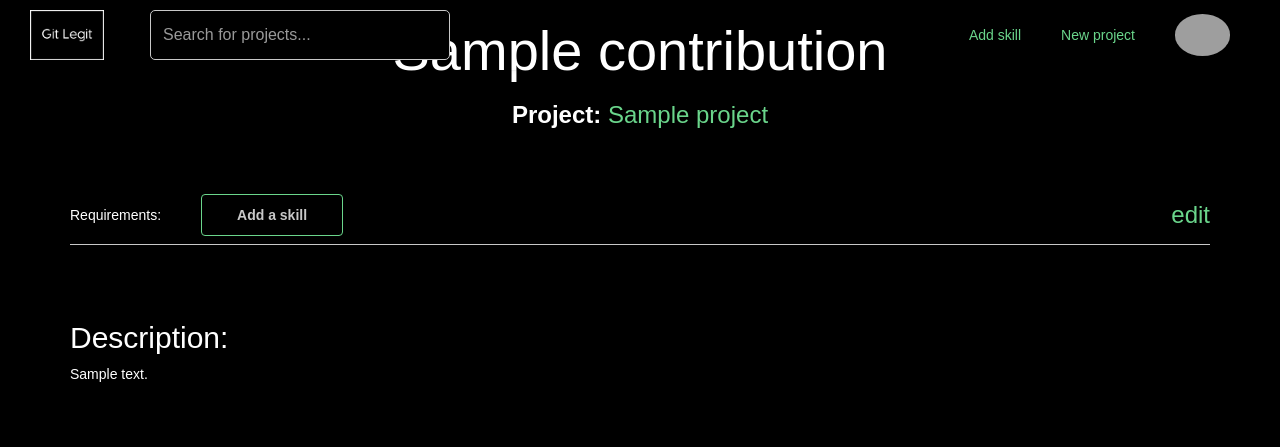
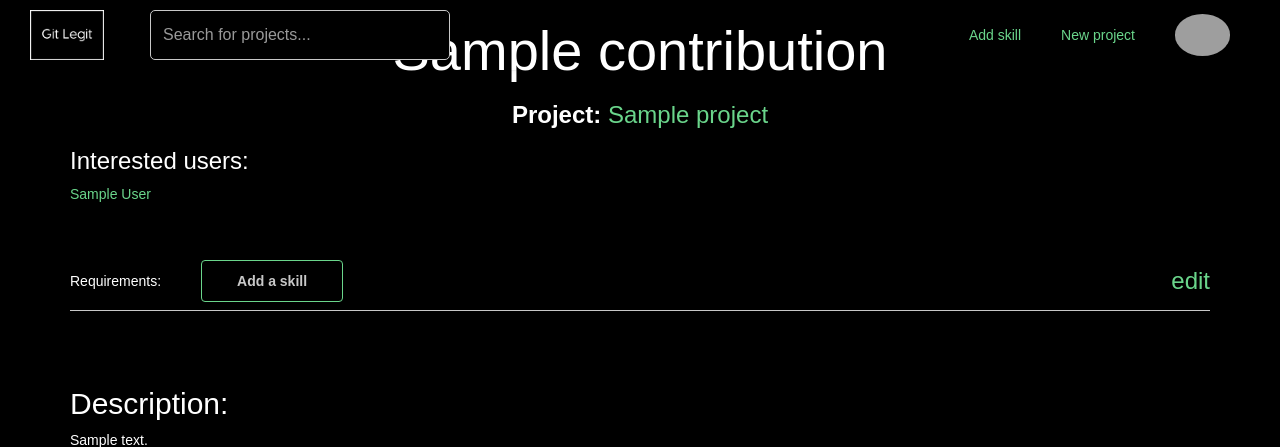
Before and after one commit to MasakiNoguchi/git-legit, a Rails app: page /contributions/1 in a window 1280 px wide. Shown: the top 447 px of the page. Run offline with Rails 7, Linux system fonts and the light colour scheme; a user stored in the database is signed in; data comes from the database, SQL or seed files in the repository; tables that the repository leaves empty hold one stand-in row (values such as "Sample post"); style sheets or scripts are compiled from the project's sources; parts of the project's set-up code (start-up, migrations or seed data) failed here and were passed over; some libraries are stand-ins or nearby versions; grey boxes are pictures that could not be loaded.

Commit message:
hgrwiogos

```diff
--- a/app/views/contributions/show.html.erb
+++ b/app/views/contributions/show.html.erb
@@ -4,6 +4,10 @@
     <div class="header" id="last-section">
       <h1 class="text-center"><%= @contribution.title %></h1>
       <h3 class="text-center"><strong>Project: </strong><%= link_to Project.find(@contribution.project_id).title, project_path(@contribution.project) %></h3>
+      <h3>Interested users:</h3>
+      <% @contribution.interests.each do |interest| %>
+        <%= link_to interest.user.full_name, user_path(interest.user) %>
+      <% end %>
     </div>
 
     <div class="skills-and-edit section">
```
